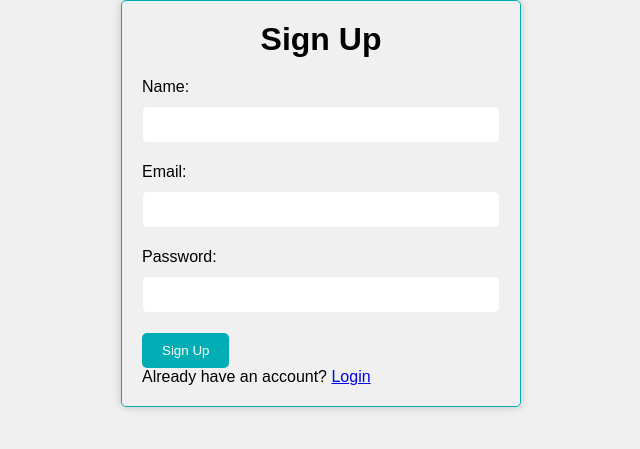
After one commit to sako-ranj/lawyer-website, a PHP site: page /signup.php in a window 1280 px wide. The commit adds this page. Shown: the top 449 px of the page, without its empty margins (319-959 px from the left). Run offline with PHP 8.4, Linux system fonts and the light colour scheme.

Commit message:
add login and sign up templates

```diff
--- a/index.php
+++ b/index.php
@@ -16,8 +16,8 @@
                 <li><a href="#">Home</a></li>
                 <li><a href="#">About</a></li>
                 <li><a href="#cards-container">lawyers</a></li>
-                <li><a href="#">Log in</a></li>
-                <li><a href="#">Sign up</a></li>
+                <li><a href="login.php">Log in</a></li>
+                <li><a href="signup.php">Sign up</a></li>
             </ul>
             <div class="burger">
                 <div class="line"></div>
--- /dev/null
+++ b/signup.php
@@ -0,0 +1,28 @@
+<!DOCTYPE html>
+<html>
+
+<head>
+    <title>Sign Up Page</title>
+    <link rel="stylesheet" type="text/css" href="style.css">
+</head>
+
+<body>
+    <div class="signup">
+        <h1>Sign Up</h1>
+        <form action="process_signup.php" method="POST" id="signup-form">
+            <label for="name">Name:</label>
+            <input type="text" name="name" id="signup-name" required>
+
+            <label for="email">Email:</label>
+            <input type="email" name="email" id="signup-email" required>
+
+            <label for="password">Password:</label>
+            <input type="password" name="password" id="signup-password" required>
+
+            <input type="submit" value="Sign Up">
+        </form>
+        <p>Already have an account? <a href="login.php">Login</a></p>
+    </div>
+</body>
+
+</html>
--- a/style.css
+++ b/style.css
@@ -26,9 +26,12 @@ body {
 }
 
 .logo {
-  color: #fff;
+  color: #eeeeee;
   font-size: 24px;
   text-decoration: none;
+}
+.logo:hover {
+  color: #00adb5;
 }
 
 .nav-links {
@@ -42,8 +45,11 @@ body {
 }
 
 .nav-links li a {
-  color: #fff;
+  color: #eeeeee;
   text-decoration: none;
+}
+.nav-links li a:hover {
+  color: #00adb5;
 }
 
 .burger {
@@ -54,7 +60,7 @@ body {
 .burger .line {
   width: 25px;
   height: 3px;
-  background-color: #fff;
+  background-color: #eeeeee;
   margin: 5px;
 }
 
@@ -162,7 +168,7 @@ body {
   z-index: 1;
   font-size: 50px;
   font-weight: bold;
-  color: #fff;
+  color: #eeeeee;
   padding: 10px;
   cursor: pointer;
   transition: 0.6s ease;
@@ -170,7 +176,7 @@ body {
 
 .prev:hover,
 .next:hover {
-  background-color: rgba(0, 0, 0, 0.8);
+  background-color: #00adb5;
 }
 
 .prev {
@@ -231,8 +237,8 @@ body {
 }
 
 .card-content button {
-  background-color: #4caf50;
-  color: #fff;
+  background-color: #00adb5;
+  color: #eeeeee;
   border: none;
   padding: 10px 20px;
   border-radius: 5px;
@@ -241,7 +247,7 @@ body {
 }
 
 .card-content button:hover {
-  background-color: #2e8b57;
+  background-color: #00adb5;
 }
 .faq-item {
   margin-bottom: 20px;
@@ -259,3 +265,56 @@ body {
   font-size: 14px;
   line-height: 1.5;
 }
+.login,
+.signup {
+  max-width: 400px;
+  margin: 0 auto;
+  padding: 20px;
+  border: 1px solid #00adb5;
+  border-radius: 5px;
+  box-shadow: 0 0 10px rgba(0, 0, 0, 0.2);
+}
+
+.login h1,
+.signup h1 {
+  text-align: center;
+  margin-bottom: 20px;
+}
+
+label {
+  display: block;
+  margin-bottom: 10px;
+}
+
+input[type="text"],
+input[type="email"],
+input[type="password"] {
+  width: 100%;
+  padding: 10px;
+  border: 1px solid #eeeeee;
+  border-radius: 5px;
+  margin-bottom: 20px;
+}
+
+input[type="submit"] {
+  background-color: #00adb5;
+  color: #fff;
+  padding: 10px 20px;
+  border: none;
+  border-radius: 5px;
+  cursor: pointer;
+}
+
+input[type="submit"]:hover {
+  background-color: #00adb5;
+}
+
+.error {
+  color: #f00;
+  margin-bottom: 10px;
+}
+
+.success {
+  color: #00adb5;
+  margin-bottom: 10px;
+}
```
Also changed, not shown: login.php (added, +25 -0 lines), script.js (+24 -0 lines).
